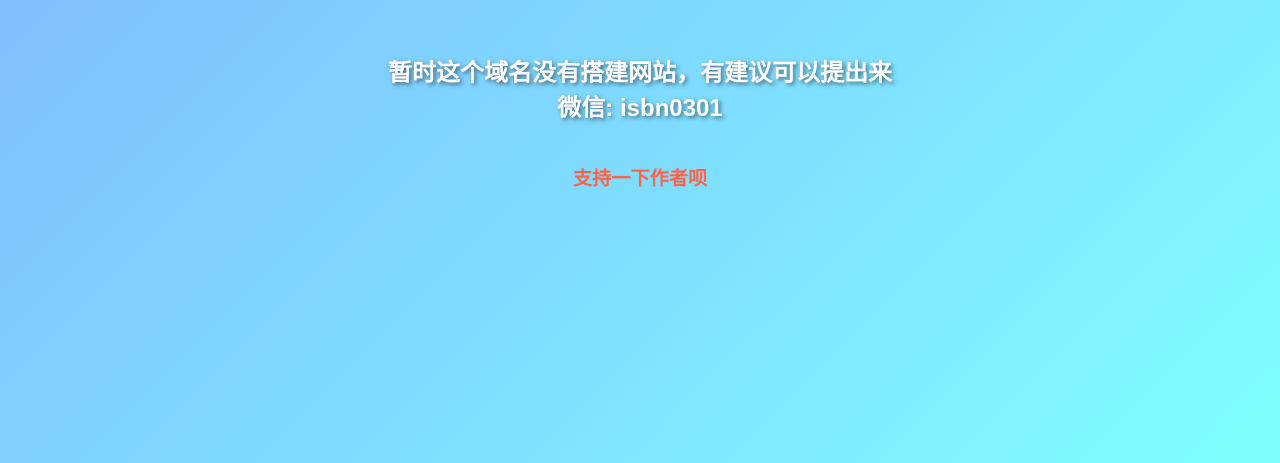
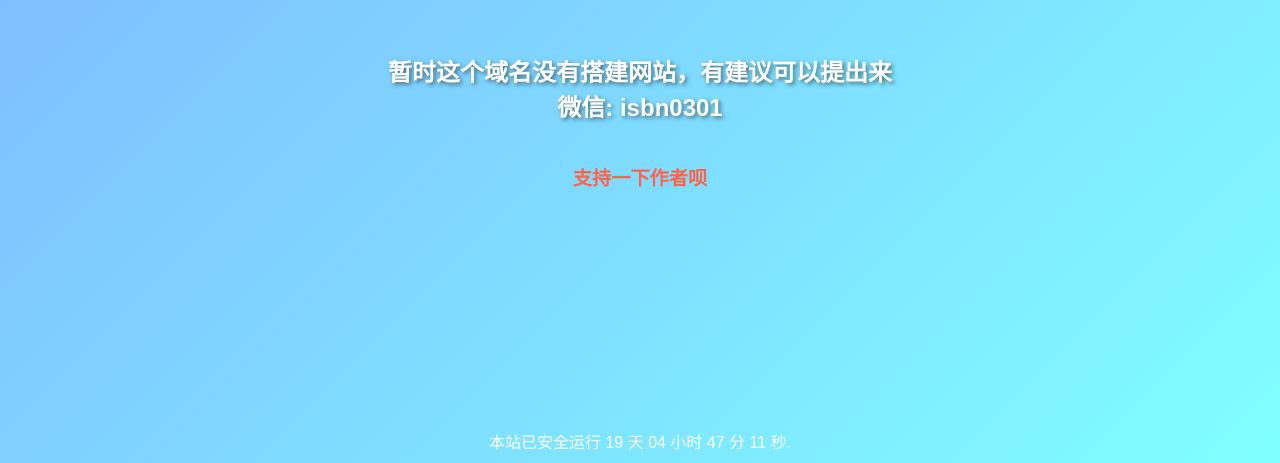
Before and after one commit to yinboning11/xingmk, a plain HTML site: page index.html in a window 1280 px wide. Shown: the part 337-800 px from the top of the page. Drawn offline with Linux system fonts and the light colour scheme.

Commit message:
Update index.html

```diff
--- a/index.html
+++ b/index.html
@@ -92,6 +92,45 @@
     <h6>暂时这个域名没有搭建网站，有建议可以提出来<br>微信: isbn0301</h6>
     <p class="bb">支持一下作者呗</p>
 </div>
+<!-- 底部显示网站运行时间 -->
+<div style="position: fixed; bottom: 10px; left: 50%; transform: translateX(-50%); color: white; font-size: 1rem; text-align: center; z-index: 999;">
+    <span id="timeDate">载入天数...</span>
+    <span id="times">载入时分秒...</span>
+</div>
+
+<script>
+    // 获取当前时间
+    const now = new Date();
+
+    // 网站上线时间
+    const startTime = new Date("01/01/2025 10:00:00");
+
+    // 计算网站运行时间
+    function updateRuntime() {
+        const currentTime = new Date();
+
+        // 计算时间差（毫秒）
+        const timeDiff = currentTime - startTime;
+
+        // 计算天、小时、分钟、秒数
+        const days = Math.floor(timeDiff / (1000 * 60 * 60 * 24));
+        const hours = Math.floor((timeDiff / (1000 * 60 * 60)) % 24);
+        const minutes = Math.floor((timeDiff / (1000 * 60)) % 60);
+        const seconds = Math.floor((timeDiff / 1000) % 60);
+
+        // 格式化小时、分钟、秒数，确保为两位数
+        const formattedHours = hours < 10 ? "0" + hours : hours;
+        const formattedMinutes = minutes < 10 ? "0" + minutes : minutes;
+        const formattedSeconds = seconds < 10 ? "0" + seconds : seconds;
+
+        // 更新页面上的显示
+        document.getElementById("timeDate").innerHTML = `本站已安全运行 ${days} 天 `;
+        document.getElementById("times").innerHTML = `${formattedHours} 小时 ${formattedMinutes} 分 ${formattedSeconds} 秒.`;
+    }
+
+    // 每隔250毫秒更新一次显示
+    setInterval(updateRuntime, 250);
+</script>
 
 </body>
 </html>
```
